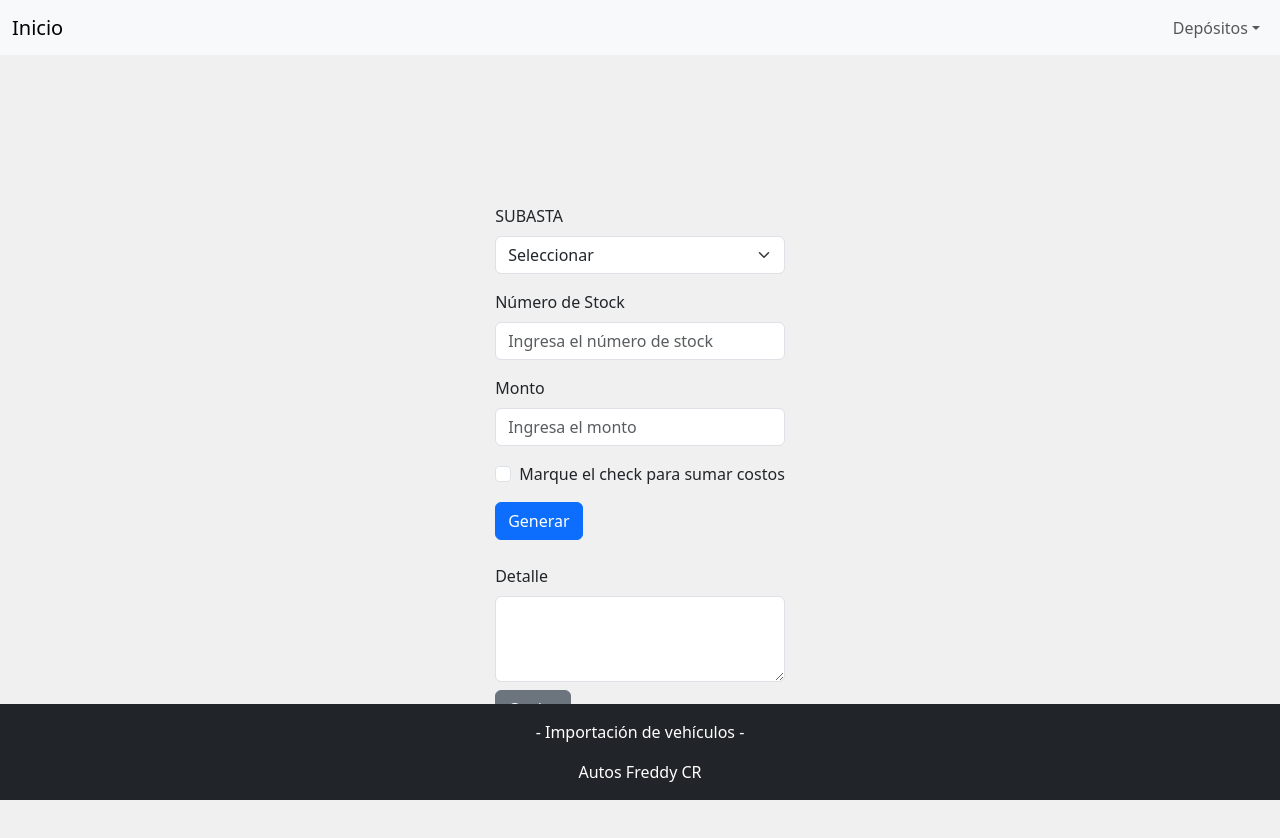
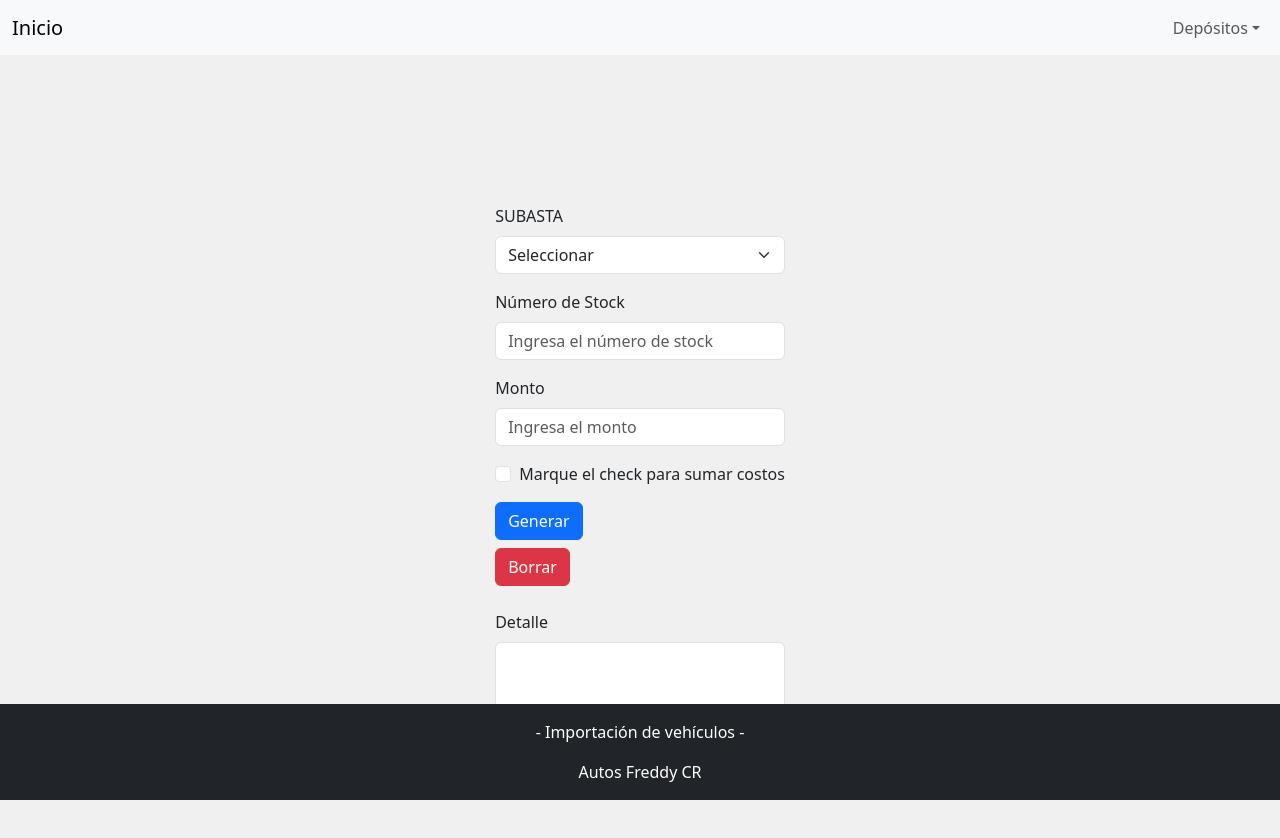
Before and after one commit to falcruzr1785/depositosAF, a React (Vite) app: page /subasta in a window 1280 px wide. Shown: the top 838 px of the page. Built offline with nearby package versions, Linux system fonts and the light colour scheme.

Commit message:
se AGREGA SEGUNDO BOTON BORRAR

```diff
--- a/src/pages/Subasta.tsx
+++ b/src/pages/Subasta.tsx
@@ -85,6 +85,10 @@ export default function Subasta() {
           Generar
         </Button>
       </Form>
+      {/* Botón para borrar el inputs */}
+      <Button variant="danger" onClick={() => {reset(); setDetalle('') } } className="mt-2">
+        Borrar
+      </Button>
 
       {/* Campo de texto que despliega el detalle */}
       <Form.Group className="mt-4" controlId="detalle">
```
